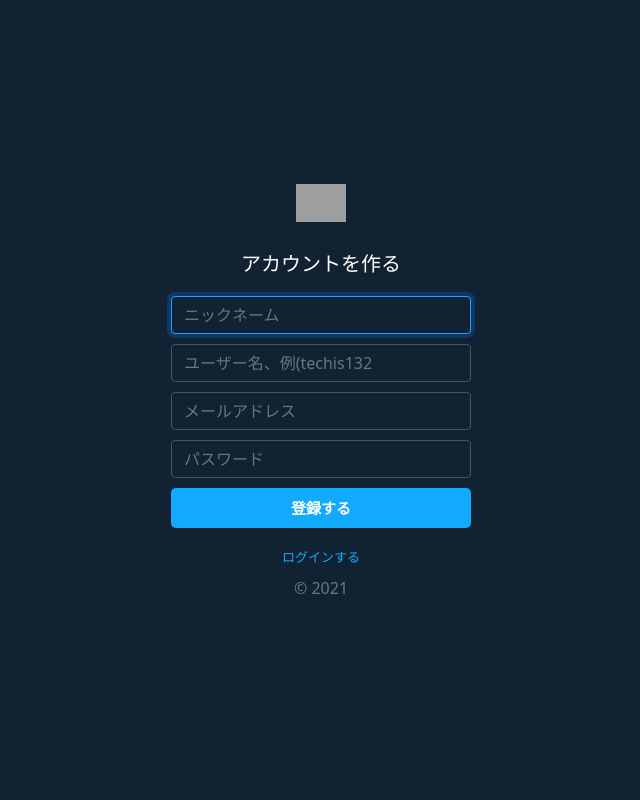
After one commit to SKATASHIN/TwitterClone, a PHP site: page /sign-up.php in a window 1280 px wide. The commit adds this page. Shown: the whole page, without its empty margins (319-959 px from the left). Run offline with PHP 8.4, Linux system fonts and the light colour scheme; grey boxes are pictures that could not be loaded.

Commit message:
会員登録画面＆ログイン画面

```diff
--- a/Views/css/style.css
+++ b/Views/css/style.css
@@ -1,4 +1,9 @@
 /* 全体 */
+
+
+html {
+  height: 100%;
+}
 
 .container {
   display: flex;
@@ -47,6 +52,8 @@
 }
 
 a {
+  font-size: 13px;
+  color: #1af;
   text-decoration: none;
 }
 
@@ -245,4 +252,50 @@ a {
   .bottom-area .btn {
       margin-top: 10px;
   }
+
 }
+
+  /* 会員登録（ログイン画面共用） */
+
+body.signup {
+    display: flex;
+    align-items: center;
+    padding-top: 40px;
+    padding-bottom: 40px;
+    height: 100%;
+}
+
+.signup {
+    background-color: #123;
+    color: #fff;
+}
+
+.signup .form-signup {
+    width: 100%;
+    max-width: 330px;
+    padding: 15px;
+    margin: auto;
+}
+
+.signup .logo-white {
+    margin-bottom: 30px;
+    width: 50px;
+}
+
+.signup h1 {
+    font-size: 20px;
+    margin-bottom: 20px;
+}
+
+.signup input {
+    margin-bottom: 10px;
+    background-color: #123;
+    border-color: #456;
+    color: #fff;
+}
+
+.signup input:focus {
+    background-color: #123;
+    border-color: #1af;
+    color: #fff;
+}
--- /dev/null
+++ b/Views/sign-up.php
@@ -0,0 +1,32 @@
+<!DOCTYPE html>
+<html lang="ja">
+<head>
+  <meta charset="UTF-8">
+  <meta http-equiv="X-UA-Compatible" content="IE=edge">
+  <meta name="viewport" content="width=device-width, initial-scale=1.0">
+  <link rel="icon" href="../Views/img/logo-twitterblue.svg">
+
+  <!-- Bootstrap CSS-->
+  <link href="https://cdn.jsdelivr.net/npm/bootstrap@5.0.0-beta1/dist/css/bootstrap.min.css" rel="stylesheet" integrity="sha384-giJF6kkoqNQ00vy+HMDP7azOuL0xtbfIcaT9wjKHr8RbDVddVHyTfAAsrekwKmP1" crossorigin="anonymous">
+    <link href="../Views/css/style.css" rel="stylesheet">
+  <link rel="stylesheet" href="../Views/css/style.css">
+
+  <title>会員登録画面 / Twitterクローン</title>
+  <meta name="description" content="会員登録画面です">
+</head>
+<body class="signup text-center">
+  <main class="form-signup">
+    <form action="sign-up.php" method="post">
+      <img src="../Views/img/logo-white.svg" alt="" class="logo-white">
+      <h1>アカウントを作る</h1>
+      <input type="text" class="form-control" name="nickname" placeholder="ニックネーム" maxlength="50" required autofocus>
+      <input type="text" class="form-control" name="name" placeholder="ユーザー名、例(techis132" maxlength="50" required>
+      <input type="email" class="form-control" name="email" placeholder="メールアドレス" maxlength="254" required >
+      <input type="password" class="form-control" name="password" placeholder="パスワード" minlength="4" required >
+      <button class="w-100 btn btn-lg" type="submit">登録する</button>
+      <p class="mt-3 mb-2"><a href="sign-in.php">ログインする</a></p>
+      <p class="mt-2 mb-3 text-muted">&copy; 2021</p>
+    </form>
+  </main>
+</body>
+</html>
```
Also changed, not shown: Views/home.php (+22 -3 lines), Views/js/likes.js (added, +34 -0 lines), Views/sign-in.php (added, +30 -0 lines).
